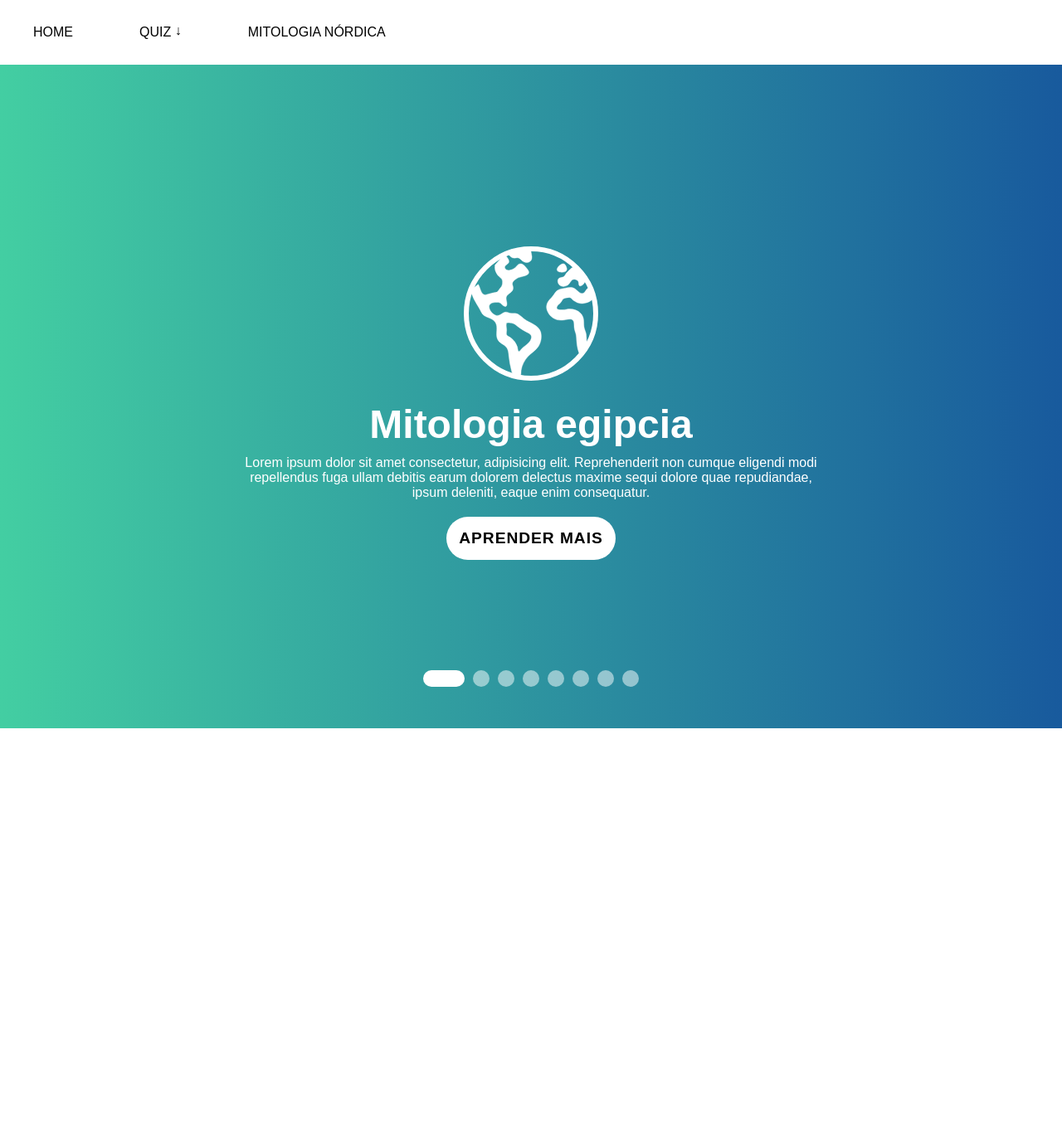
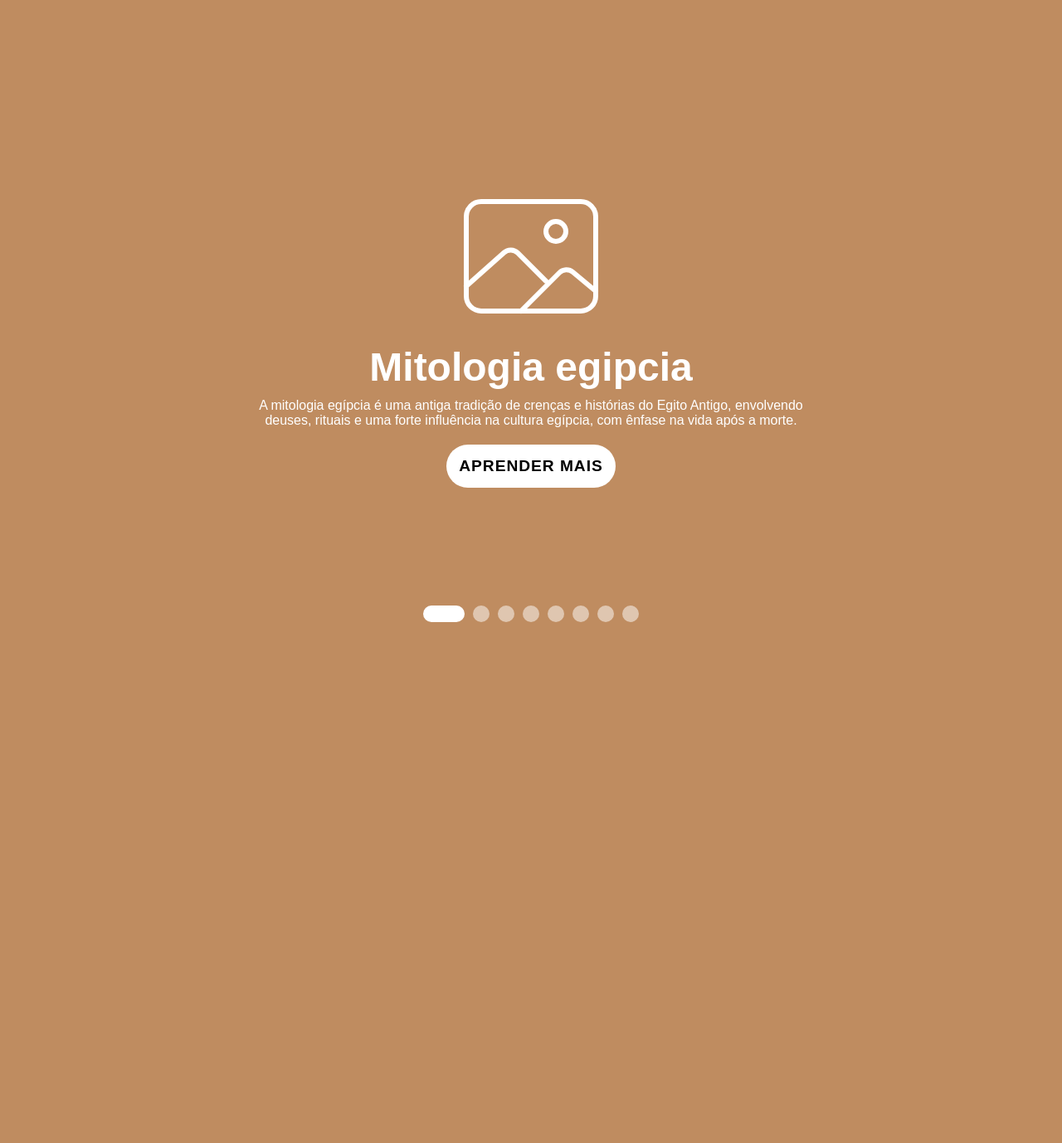
Before and after one commit to IFC-2023/SEPE-2023, a PHP site: page / in a window 1280 px wide. Shown: the whole page at 83% size. After the commit the page ends 750 px from the top, so only its background shows below. Run offline with PHP 8.4, Linux system fonts and the light colour scheme.

Commit message:
index quase pronto

```diff
--- a/front/site/paginas/css/index.css
+++ b/front/site/paginas/css/index.css
@@ -12,10 +12,12 @@
     overflow: hidden;
  }
 
+
  .tabs input{
       visibility: hidden;
       display: none;
 }
+
 
 .botoes{
     position: absolute;
@@ -27,6 +29,7 @@
     z-index: 1;
 }
 
+
 .botoes label{
     width: 20px;
     height: 20px;
@@ -37,6 +40,7 @@
     transition: .5s;
 }
 
+
 .tabs input:nth-of-type(1):checked ~ .botoes label:nth-of-type(1),
 .tabs input:nth-of-type(2):checked ~ .botoes label:nth-of-type(2),
 .tabs input:nth-of-type(3):checked ~ .botoes label:nth-of-type(3),
@@ -46,10 +50,12 @@
 .tabs input:nth-of-type(7):checked ~ .botoes label:nth-of-type(7),
 .tabs input:nth-of-type(8):checked ~ .botoes label:nth-of-type(8)
 
+
 {
     opacity: 1;
     width: 50px;
 }
+
 
 .conteudo{
     position: relative;
@@ -67,34 +73,41 @@
     user-select: none;
     padding: 40px;
 
+
 }
 
+
 .conteudo .caixa:nth-of-type(1){
-    background: linear-gradient(90deg, #43cea2, #185a9d);
+    background: #BF8C60;
 }
 
+
 .conteudo .caixa:nth-of-type(2){
-    background: linear-gradient(90deg, #ff4e50, #f9d423);
+    background: #6C9BD9;
 }
 
+
 .conteudo .caixa:nth-of-type(3){
-    background: linear-gradient(90deg, #9d50bb, #6e48aa);
+    background: #BF4E4E;
 }
 .conteudo .caixa:nth-of-type(4){
-    background:  linear-gradient(90deg, #1d3e34, #5a95cf);
+    background: #036d03;
 }
 .conteudo .caixa:nth-of-type(5){
-    background:  linear-gradient(90deg, #a01113, #93832f);
+    background:  #8C837B;
 }
 .conteudo .caixa:nth-of-type(6){
-    background:  linear-gradient(90deg,  #9d50bb, #c7d80f);
+    background:#A64B29;
 }
 .conteudo .caixa:nth-of-type(7){
-    background:  linear-gradient(90deg,  #1d0934, #880693);
+    background:#386273;
 }
 .conteudo .caixa:nth-of-type(8){
-    background:  linear-gradient(90deg,  #17ed82, #115a3f);
+    background:#A61212;
 }
+
+
+
 
 
 
@@ -102,9 +115,11 @@
     left: 0;
 }
 
+
 .tabs input:nth-of-type(2):checked ~ .conteudo{
     left: -100vw;
 }
+
 
 .tabs input:nth-of-type(3):checked ~ .conteudo{
     left: -200vw;
@@ -125,6 +140,7 @@
     left: -700vw;
 }
 
+
 .conteudo .caixa .conteudocx{
     display: flex;
     flex-direction: column;
@@ -132,7 +148,9 @@
     align-items: center;
     gap: 10px;
 
+
 }
+
 
 .conteudo .caixa .conteudocx ion-icon{
     font-size: 12em;
@@ -140,10 +158,12 @@
     --ionicon-stroke-width: 16px;
 }
 
+
 .conteudo .caixa .conteudocx h2{
     font-size: 3em;
     color: #ffff;
 }
+
 
 .conteudo .caixa .conteudocx p{
     font-size: 1em;
@@ -151,6 +171,7 @@
     max-width: 700px;
     text-align: center;
 }
+
 
 .conteudo .caixa .conteudocx button{
     font-size: 1.2em;
@@ -166,104 +187,8 @@
     transition: .3s;
 }
 
+
 .conteudo .caixa .conteudocx button:hover{
     letter-spacing: .2em;
 
 }
-
-header::after {
-    content: "";
-    position: absolute;
-    width: 100%;
-    height: 1px;
-    background-color: #000;
-}
-
-.lista-nav {
-    display: flex;
-    justify-content: flex-start;
-    list-style: none;
-    padding: 20px 0 20px 0;
-}
-
-.lista-nav>li>a {
-    text-decoration: none;
-    font-family: Arial, Helvetica, sans-serif;
-}
-
-ul {
-    list-style: none;
-}
-
-ul li {
-    display: inline-block;
-    position: relative;
-}
-
-ul li a {
-    display: block;
-    padding: 10px 40px;
-    color: #000;
-    text-decoration: none;
-    text-align: left;
-    font-size: 16px;
-}
-
-ul li ul.dropdown li {
-    display: block;
-}
-
-ul li ul.dropdown {
-    width: 100%;
-    position: absolute;
-    z-index: 999;
-    display: none;
-}
-
-ul li:hover ul.dropdown {
-    display: block;
-}
-
-ul li ul.dropdown a {
-    opacity: 0.5;
-}
-
-
-ul li ul.dropdown a:hover {
-    opacity: 1;
-    color: #fff;
-}
-
-.dropdown>li>a {
-    padding: 10px 50px 10px 10px;
-    font-family: Arial, Helvetica, sans-serif;
-}
-
-.dropdown>#margin-top-dropdown>a {
-    margin-top: 20px;
-}
-
-#seta-baixo {
-    display: inline-block;
-    position: relative;
-    bottom: 2px;
-}
-
-#link-home>a,
-#link-grecia>a {
-    padding-bottom: 8px;
-}
-
-#link-home:hover::after {
-    content: "";
-    height: 2px;
-    background-color: pink;
-    margin-left: 25px;
-    display: block;
-    width: 70%;
-    transition: .5s;
-    animation-name: hover-animation;
-    animation-duration: .2s;
-    animation-iteration-count: 1;
-    animation-timing-function: linear;
-}
--- a/front/site/paginas/index.html
+++ b/front/site/paginas/index.html
@@ -1,5 +1,6 @@
 <!DOCTYPE html>
 <html lang="pt-br">
+
 
 <head>
   <meta charset="UTF-8">
@@ -8,31 +9,11 @@
   <title>Index | SEPE</title>
 </head>
 
+
 <body>
-  <header>
-    <nav>
-        <ul class="lista-nav">
-            <li id="link-home"><a href="../paginas/index.html">HOME</a></li>
-            <li>
-                <a href="#">QUIZ <span id="seta-baixo">&darr;</span></a>
-                <ul class="dropdown">
-                    <li id="margin-top-dropdown"><a href="egipcia.html">Egípcia</a></li>
-                    <li class="link-dropdown" id="linkFenicia"><a href="fenicia.html">Fenícia</a></li>
-                    <li class="link-dropdown" id="linkGrecoRomana"><a href="greco-romana.html">Greco-Romana</a></li>
-                    <li class="link-dropdown" id="linkHindu"><a href="hindu.html">Hindu</a></li>
-                    <li id="link-dropdown-excessao"><a href="mesopotamica.html">Mesopotâmica</a></li>
-                    <li class="link-dropdown" id="linkNordica"><a href="nordica.html">Nórdica</a></li>
-                    <li class="link-dropdown" id="linkRomana"><a href="romana.html">Romana</a></li>
-                    <li class="link-dropdown" id="linkGeral"><a href="geral.html">Geral</a></li>
-                </ul>
-            </li>
-            <li id="linkNordica"><a href="../paginas/nordica.html">MITOLOGIA NÓRDICA</a></li>
-        </ul>
-    </nav>
-</header>
   <div class="container">
     <div class="tabs">
-      <input id="egipcia" type="radio" name="slider" checked>
+      <input id="egipcia" type="radio" name="slider" checked></a>
       <input id="grega" type="radio" name="slider">
       <input id="hindu" type="radio" name="slider">
       <input id="irlandesa" type="radio" name="slider">
@@ -40,6 +21,7 @@
       <input id="mesopotamica" type="radio" name="slider">
       <input id="nordica" type="radio" name="slider">
       <input id="romana" type="radio" name="slider">
+
 
 
       <div class="botoes">
@@ -54,99 +36,81 @@
 
 
 
+
+
+
       </div>
       <div class="conteudo">
         <div class="caixa egipcia">
           <div class="conteudocx">
-            <ion-icon name="earth-outline"></ion-icon>
+            <ion-icon name="image-outline"></ion-icon>
             <h2>Mitologia egipcia</h2>
-            <p>Lorem ipsum dolor sit amet consectetur, adipisicing elit. Reprehenderit non cumque eligendi modi
-              repellendus fuga ullam debitis earum dolorem delectus maxime sequi dolore quae repudiandae, ipsum
-              deleniti, eaque enim consequatur.</p>
-              <button>Aprender Mais</button>
+            <p>A mitologia egípcia é uma antiga tradição de crenças e histórias do Egito Antigo, envolvendo deuses, rituais e uma forte influência na cultura egípcia, com ênfase na vida após a morte.</p>
+              <a href="../paginas/egipcia.html"><button>Aprender Mais</button></a>
           </div>
         </div>
         <div class="caixa grega">
           <div class="conteudocx">
-            <ion-icon name="camera-outline"></ion-icon>
+            <ion-icon name="image-outline"></ion-icon>
             <h2>Mitologia grega</h2>
-            <p>Lorem ipsum dolor sit amet consectetur, adipisicing elit. Reprehenderit non cumque eligendi modi
-              repellendus fuga ullam debitis earum dolorem delectus maxime sequi dolore quae repudiandae, ipsum
-              deleniti, eaque enim consequatur.</p>
-              <button>Aprender Mais</button>
+            <p>A mitologia grega é um conjunto de lendas e histórias da Grécia Antiga sobre deuses, heróis e criaturas míticas que desempenharam papéis significativos na cultura e na compreensão do mundo naquela época.</p>
+              <a href="../paginas/grega.html"><button>Aprender Mais</button></a>
           </div>
         </div>
         <div class="caixa hindu">
           <div class="conteudocx">
             <ion-icon name="image-outline"></ion-icon>
             <h2>Mitologia hindu</h2>
-            <p>Lorem ipsum dolor sit amet consectetur, adipisicing elit. Reprehenderit non cumque eligendi modi
-              repellendus fuga ullam debitis earum dolorem delectus maxime sequi dolore quae repudiandae, ipsum
-              deleniti, eaque enim consequatur.</p>
-              <button>Aprender Mais</button>
+            <p>A mitologia hindu é um conjunto de histórias e crenças da Índia, envolvendo diversos deuses e deusas, lendas e ensinamentos espirituais que têm sido fundamentais na cultura e na religião hindu ao longo da história.</p>
+              <a href="../paginas/hindu.html"><button>Aprender Mais</button></a>
           </div>
         </div>
         <div class="caixa irlandesa">
           <div class="conteudocx">
             <ion-icon name="image-outline"></ion-icon>
             <h2>Mitologia irlandesa</h2>
-            <p>Lorem ipsum dolor sit amet consectetur, adipisicing elit. Reprehenderit non cumque eligendi modi
-              repellendus fuga ullam debitis earum dolorem delectus maxime sequi dolore quae repudiandae, ipsum
-              deleniti, eaque enim consequatur.</p>
-              <button>Aprender Mais</button>
+            <p>A mitologia irlandesa é um rico conjunto de mitos e lendas que fazem parte do folclore da Irlanda. Ela apresenta deuses, heróis e criaturas mágicas, e desempenhou um papel importante na cultura irlandesa ao longo da história.</p>
+              <a href="../paginas/irlandesa.html"><button>Aprender Mais</button></a>
           </div>
         </div>
         <div class="caixa japonesa">
           <div class="conteudocx">
             <ion-icon name="image-outline"></ion-icon>
             <h2>Mitologia japonesa</h2>
-            <p>Lorem ipsum dolor sit amet consectetur, adipisicing elit. Reprehenderit non cumque eligendi modi
-              repellendus fuga ullam debitis earum dolorem delectus maxime sequi dolore quae repudiandae, ipsum
-              deleniti, eaque enim consequatur.</p>
-              <button>Aprender Mais</button>
+            <p>A mitologia japonesa é um conjunto de crenças e lendas do Japão, envolvendo deuses, espíritos e criaturas míticas que desempenham papéis significativos na cultura e espiritualidade japonesa.</p>
+              <a href="../paginas/japonesa.html"><button>Aprender Mais</button></a>
           </div>
         </div>
         <div class="caixa mesopotamica">
           <div class="conteudocx">
             <ion-icon name="image-outline"></ion-icon>
             <h2>Mitologia mesopotamica</h2>
-            <p>Lorem ipsum dolor sit amet consectetur, adipisicing elit. Reprehenderit non cumque eligendi modi
-              repellendus fuga ullam debitis earum dolorem delectus maxime sequi dolore quae repudiandae, ipsum
-              deleniti, eaque enim consequatur.</p>
-              <button>Aprender Mais</button>
+            <p>A mitologia mesopotâmica é um conjunto de crenças e lendas das antigas civilizações que habitaram a região da Mesopotâmia, entre os rios Tigre e Eufrates. Ela envolve uma variedade de deuses e figuras míticas que desempenharam papéis significativos na cultura dessas civilizações.</p>
+              <a href="../paginas/mesopotamica.html"><button>Aprender Mais</button></a>
           </div>
         </div>
         <div class="caixa nordica">
           <div class="conteudocx">
             <ion-icon name="image-outline"></ion-icon>
             <h2>Mitologia nordica</h2>
-            <p>Lorem ipsum dolor sit amet consectetur, adipisicing elit. Reprehenderit non cumque eligendi modi
-              repellendus fuga ullam debitis earum dolorem delectus maxime sequi dolore quae repudiandae, ipsum
-              deleniti, eaque enim consequatur.</p>
-              <button>Aprender Mais</button>
+            <p>A mitologia nórdica, ou escandinava, é um conjunto de lendas e crenças das culturas da Escandinávia, incluindo deuses, heróis e criaturas míticas que desempenham papéis importantes nas histórias e na cultura desses povos.</p>
+              <a href="../paginas/nordica.html"><button>Aprender Mais</button></a>
           </div>
         </div>
         <div class="caixa romana">
           <div class="conteudocx">
             <ion-icon name="image-outline"></ion-icon>
             <h2>Mitologia romana</h2>
-            <p>Lorem ipsum dolor sit amet consectetur, adipisicing elit. Reprehenderit non cumque eligendi modi
-              repellendus fuga ullam debitis earum dolorem delectus maxime sequi dolore quae repudiandae, ipsum
-              deleniti, eaque enim consequatur.</p>
-              <button>Aprender Mais</button>
+            <p>A mitologia romana é um conjunto de crenças e lendas da Roma Antiga, envolvendo deuses, heróis e histórias que desempenharam papéis significativos na cultura e religião romanas.</p>
+              <a href="../paginas/romana.html"><button>Aprender Mais</button></a>
           </div>
         </div>
       </div>
     </div>
-
-
-
   </div>
-  <section style="height: 500px;" >
-
-  </section>
   <script type="module" src="https://unpkg.com/ionicons@7.1.0/dist/ionicons/ionicons.esm.js"></script>
   <script nomodule src="https://unpkg.com/ionicons@7.1.0/dist/ionicons/ionicons.js"></script>
 </body>
 
+
 </html>
```
